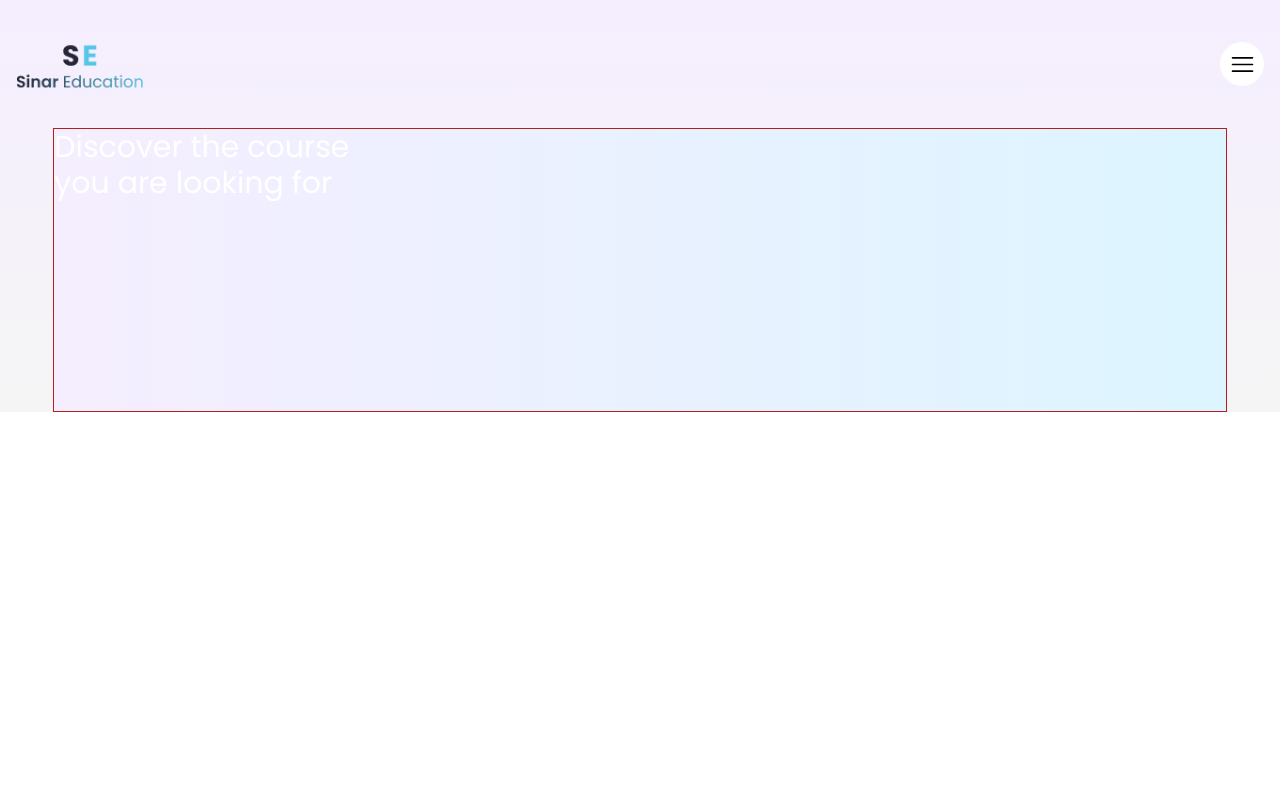
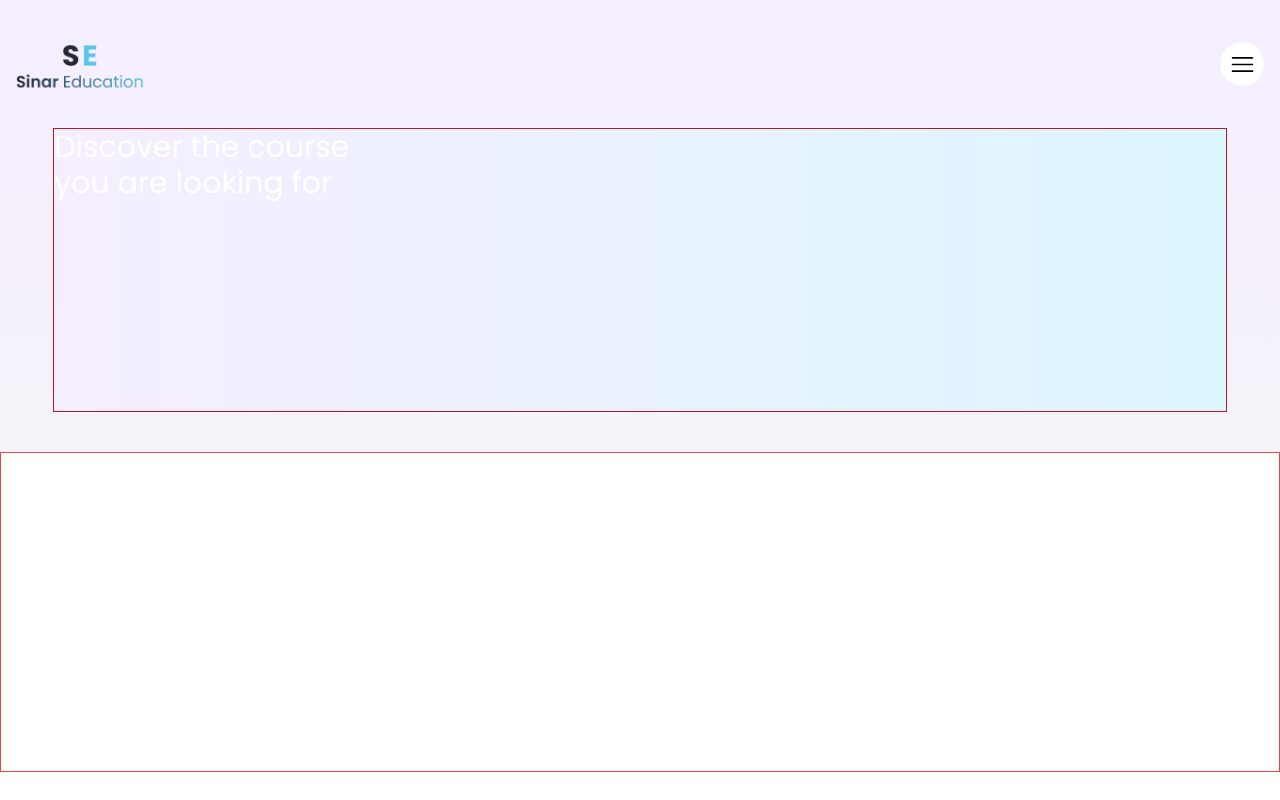
Before and after one commit to Deyjuwon/Sinar, a React (Vite) app: page /discover in a window 1280 px wide. Built offline with nearby package versions, Linux system fonts and the light colour scheme.

Commit message:
discover course section

```diff
--- /dev/null
+++ b/src/Components/DiscoverCourse.jsx
@@ -0,0 +1,12 @@
+import React from 'react'
+
+const DiscoverCourse = () => {
+  return (
+    <div className='bg-white w-full h-80 border border-red-500 mt-10'>
+
+
+    </div>
+  )
+}
+
+export default DiscoverCourse
--- a/src/Pages/DiscoverPage.jsx
+++ b/src/Pages/DiscoverPage.jsx
@@ -1,12 +1,14 @@
 import React from 'react'
 import Header from '../Components/Header'
 import DiscoverHero from '../Components/DiscoverHero'
+import DiscoverCourse from '../Components/DiscoverCourse'
 
 const DiscoverPage = () => {
   return (
     <div>
         <Header />
         <DiscoverHero />
+        <DiscoverCourse />
     </div>
   )
 }
```
